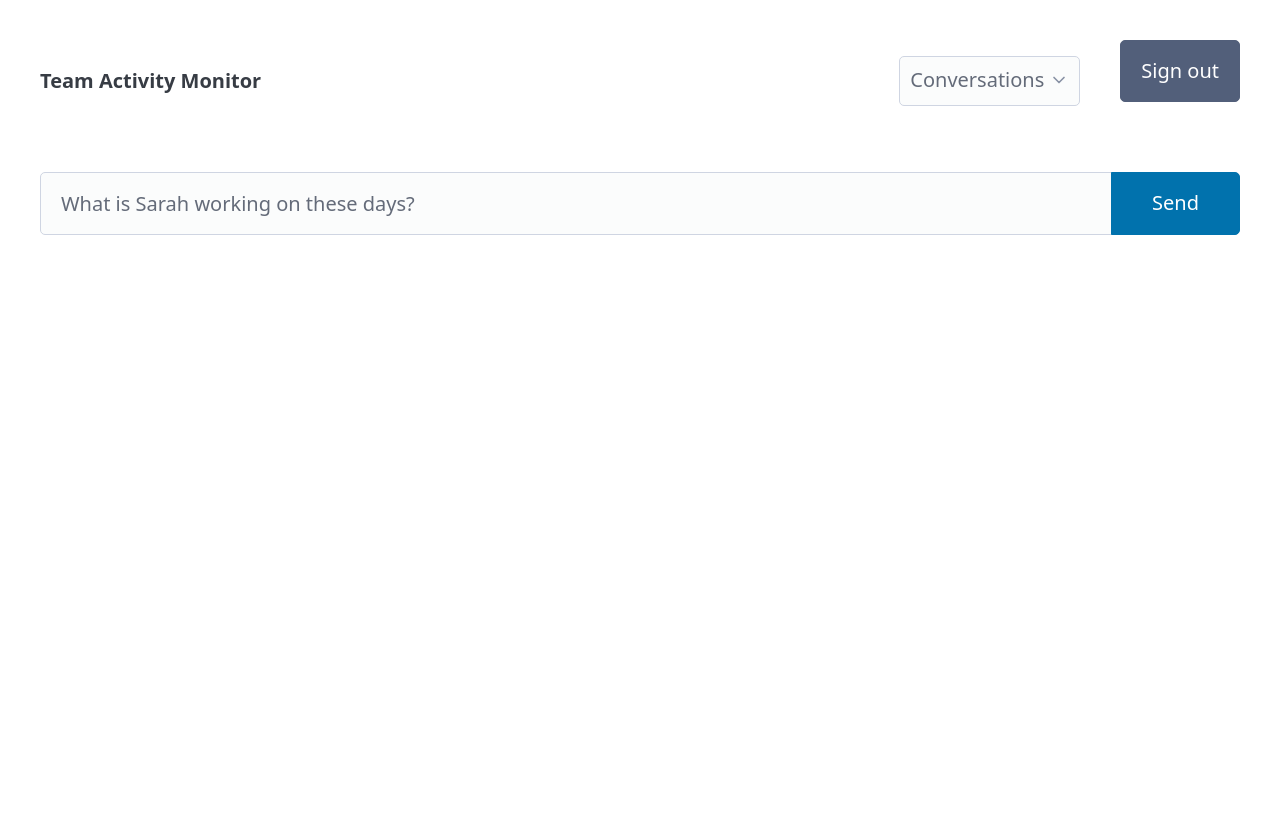
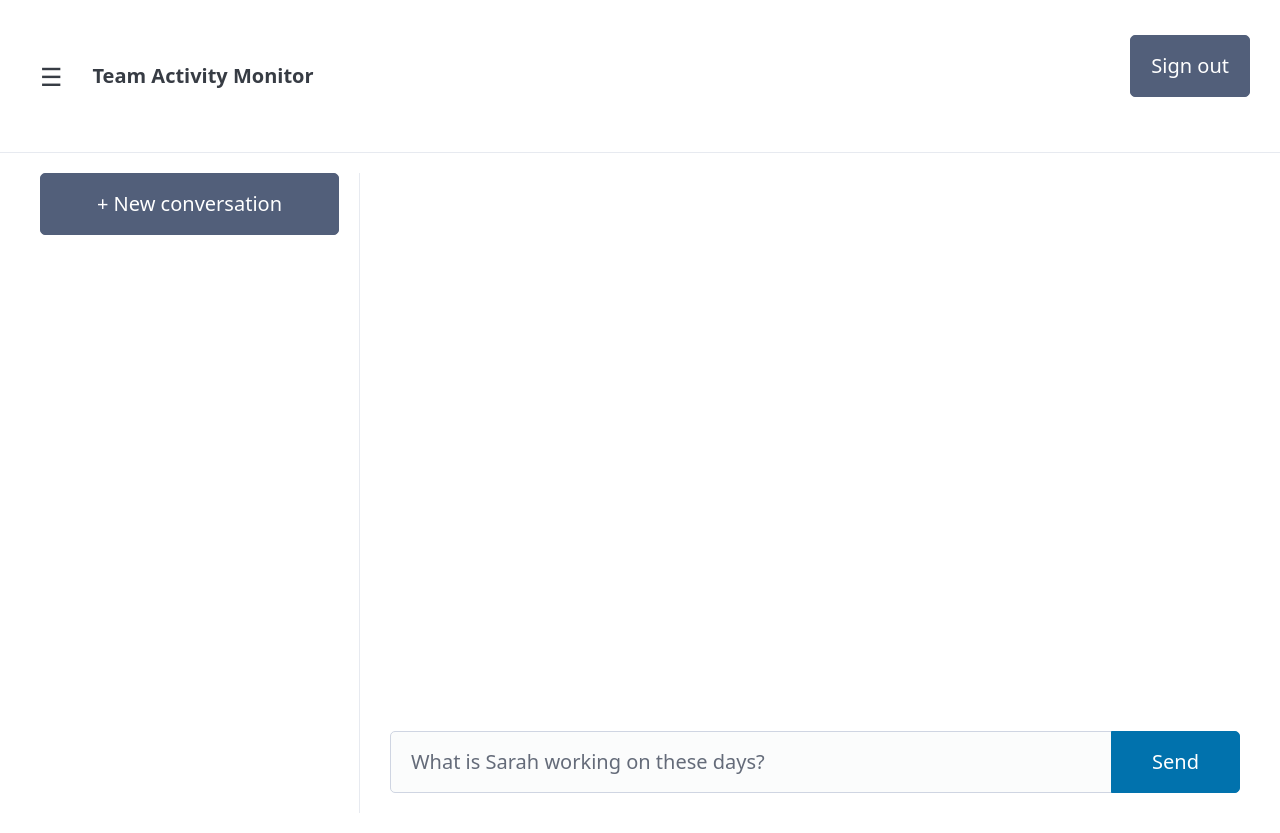
Before and after one commit to OttavioAP/Autonomized_Takehome, a FastAPI app: template app/templates/chat.html in a window 1280 px wide. Before the commit the page ends 235 px from the top, so only its background shows below. Run offline with FastAPI, Linux system fonts and the light colour scheme; the template is opened without the code that fills it, so the values that code supplies are empty; parts of the project's set-up code (start-up, migrations or seed data) failed here and were passed over; some libraries are stand-ins or nearby versions.

Commit message:
Chat UI polish: navbar/sidebar layout, send throbber, clickable pills, concurrent tool calls
- Split chat.html into a navbar (app name, user, sign out) + collapsible
  conversations sidebar + main chat pane, replacing the old bare <details>
  dropdown. Sidebar toggle button in the navbar.
- Chat log now scrolls within its own fixed-height container instead of
  growing the page; auto-scrolls to the latest message on every event.
- Added a bouncing-dots throbber shown from send until the first real
  server response (token/tool-status/cite/error), replacing dead air while
  waiting on the model.
- Activity pills now look clickable (underline, pointer cursor, hover
  lift/shadow, focus-visible outline) instead of just colored chips.
- ChatService: tool calls within one round now execute concurrently via
  asyncio.gather, each against its own AsyncSession (Database.new_session)
  rather than the shared route session - SQLAlchemy's AsyncSession isn't
  safe for concurrent use from multiple coroutines, so this avoids the
  hazard flagged when this work was scoped, instead of racing on one
  session.
- Fixed missing separator between a tool-call round's leading text (e.g.
  "I'll check Sarah's JIRA tickets.") and the next round's synthesized
  answer - a "\n\n" token is now emitted between rounds whenever the prior
  round streamed any text, since neither the model nor the SSE framing
  reliably inserts one on its own.

Co-Authored-By: Claude Sonnet 5 <noreply@anthropic.com>

```diff
--- a/app/static/css/chat.css
+++ b/app/static/css/chat.css
@@ -1,11 +1,99 @@
-/* Chat UI: bubbles, inline activity pills, tool-status line, cite-error marker.
-   Complements Pico.css's classless element styling rather than overriding it. */
+/* Chat UI: navbar, collapsible sidebar, bubbles, inline activity pills,
+   tool-status line, cite-error marker. Complements Pico.css's classless
+   element styling rather than overriding it. */
+
+.app-navbar {
+    padding: 0.75rem 1.5rem;
+    border-bottom: 1px solid var(--pico-muted-border-color);
+    margin-bottom: 0;
+}
+
+.sidebar-toggle {
+    background: none;
+    border: none;
+    font-size: 1.25rem;
+    line-height: 1;
+    cursor: pointer;
+    padding: 0.25rem 0.5rem;
+    color: inherit;
+}
+
+.chat-layout {
+    display: grid;
+    grid-template-columns: 16rem 1fr;
+    gap: 1.5rem;
+    align-items: start;
+    /* Fills the viewport below the navbar so the chat log's own scroll region
+       (not the page body) is what grows/scrolls as messages accumulate. */
+    height: calc(100vh - 8rem);
+}
+
+.chat-layout.sidebar-collapsed {
+    grid-template-columns: 0 1fr;
+}
+
+.conversations-sidebar {
+    overflow: hidden;
+    height: 100%;
+    overflow-y: auto;
+    border-right: 1px solid var(--pico-muted-border-color);
+    padding-right: 1rem;
+    transition: opacity 0.15s ease;
+}
+
+.chat-layout.sidebar-collapsed .conversations-sidebar {
+    opacity: 0;
+    pointer-events: none;
+    padding-right: 0;
+    border-right: none;
+}
+
+.conversations-list {
+    list-style: none;
+    margin: 1rem 0 0;
+    padding: 0;
+    display: flex;
+    flex-direction: column;
+    gap: 0.25rem;
+}
+
+.conversations-list li a {
+    display: block;
+    padding: 0.4rem 0.6rem;
+    border-radius: var(--pico-border-radius, 0.5rem);
+    text-decoration: none;
+    color: inherit;
+    white-space: nowrap;
+    overflow: hidden;
+    text-overflow: ellipsis;
+}
+
+.conversations-list li a:hover {
+    background: var(--pico-secondary-background, var(--pico-muted-border-color));
+}
+
+.conversations-list li.is-active a {
+    background: var(--pico-primary-background, var(--pico-primary));
+    color: var(--pico-primary-inverse, #fff);
+}
+
+.chat-main {
+    display: flex;
+    flex-direction: column;
+    height: 100%;
+    min-height: 0;
+}
 
 .chat-log {
     display: flex;
     flex-direction: column;
     gap: 1rem;
     margin-bottom: 1.5rem;
+    flex: 1;
+    min-height: 0;
+    overflow-y: auto;
+    scroll-behavior: smooth;
+    padding-right: 0.25rem;
 }
 
 .chat-bubble {
--- a/app/templates/base.html
+++ b/app/templates/base.html
@@ -12,6 +12,8 @@
         <script src="{{ url_for('static', path='vendor/htmx-ext-sse.js') }}" defer></script>
     </head>
     <body>
+        {% block navbar %}
+        {% endblock navbar %}
         <main class="container">
             {% block content %}
             {% endblock content %}
--- a/app/templates/chat.html
+++ b/app/templates/chat.html
@@ -3,29 +3,19 @@
 {% block extra_head %}
     <link rel="stylesheet" href="{{ url_for('static', path='css/chat.css') }}" />
 {% endblock extra_head %}
-{% block content %}
-    <nav>
+{% block navbar %}
+    <nav class="app-navbar">
         <ul>
+            <li>
+                <button type="button"
+                        id="sidebar-toggle"
+                        class="sidebar-toggle"
+                        aria-label="Toggle conversations"
+                        aria-expanded="true">☰</button>
+            </li>
             <li><strong>Team Activity Monitor</strong></li>
         </ul>
         <ul>
-            <li>
-                <details class="dropdown">
-                    <summary>Conversations</summary>
-                    <ul>
-                        {% for conversation in conversations %}
-                            <li>
-                                <a href="{{ url_for('conversation_view', conversation_id=conversation.id) }}">{{ conversation.title or "New conversation" }}</a>
-                            </li>
-                        {% endfor %}
-                        <li>
-                            <form method="post" action="{{ url_for('create_conversation') }}">
-                                <button type="submit" class="secondary">+ New conversation</button>
-                            </form>
-                        </li>
-                    </ul>
-                </details>
-            </li>
             <li>{{ current_user.user_display_name }}</li>
             <li>
                 <form method="post" action="{{ url_for('logout') }}">
@@ -35,6 +25,22 @@
             </li>
         </ul>
     </nav>
+{% endblock navbar %}
+{% block content %}
+    <div class="chat-layout" id="chat-layout">
+        <aside class="conversations-sidebar" id="conversations-sidebar">
+            <form method="post" action="{{ url_for('create_conversation') }}">
+                <button type="submit" class="secondary">+ New conversation</button>
+            </form>
+            <ul class="conversations-list">
+                {% for conversation in conversations %}
+                    <li class="{{ 'is-active' if conversation.id == conversation_id else '' }}">
+                        <a href="{{ url_for('conversation_view', conversation_id=conversation.id) }}">{{ conversation.title or "New conversation" }}</a>
+                    </li>
+                {% endfor %}
+            </ul>
+        </aside>
+        <div class="chat-main">
             <div class="chat-log" id="chat-log">
                 {% for message in messages %}
                     {% include "chat/_message.html" %}
@@ -51,6 +57,8 @@
                     <button type="submit">Send</button>
                 </fieldset>
             </form>
+        </div>
+    </div>
     <script>
         // Vanilla SSE-over-POST: htmx-ext-sse is GET-oriented, but this endpoint is a
         // CSRF-protected POST, so we drive the stream ourselves via fetch + a streaming
@@ -60,6 +68,17 @@
         const log = document.getElementById("chat-log");
         const csrfToken = document.getElementById("csrf-token").value;
         const conversationId = {{ conversation_id | string | tojson }};
+
+        const sidebarToggle = document.getElementById("sidebar-toggle");
+        const chatLayout = document.getElementById("chat-layout");
+        sidebarToggle.addEventListener("click", () => {
+            const collapsed = chatLayout.classList.toggle("sidebar-collapsed");
+            sidebarToggle.setAttribute("aria-expanded", String(!collapsed));
+        });
+
+        function scrollToLatest() {
+            log.scrollTop = log.scrollHeight;
+        }
 
         function bubble(role) {
             const div = document.createElement("div");
@@ -72,8 +91,20 @@
             div.appendChild(roleEl);
             div.appendChild(content);
             log.appendChild(div);
-            log.scrollTop = log.scrollHeight;
+            scrollToLatest();
             return content;
+        }
+
+        function throbber() {
+            const div = document.createElement("div");
+            div.className = "chat-bubble chat-bubble--assistant chat-bubble--pending";
+            const dots = document.createElement("div");
+            dots.className = "throbber";
+            dots.innerHTML = "<span></span><span></span><span></span>";
+            div.appendChild(dots);
+            log.appendChild(div);
+            scrollToLatest();
+            return div;
         }
 
         function pill(item) {
@@ -100,8 +131,17 @@
             input.value = "";
 
             bubble("user").textContent = query;
-            const assistant = bubble("assistant");
+            const pending = throbber();
+            let assistant = null;
             let toolStatus = null;
+
+            function ensureAssistantBubble() {
+                if (!assistant) {
+                    pending.remove();
+                    assistant = bubble("assistant");
+                }
+                return assistant;
+            }
 
             const body = new URLSearchParams({ query, csrf_token: csrfToken });
             const resp = await fetch(`/conversations/${conversationId}/chat`, {
@@ -131,18 +171,22 @@
                     if (!dataLine) continue;
                     const data = JSON.parse(dataLine);
                     if (eventName === "token") {
+                        ensureAssistantBubble();
                         if (toolStatus) { toolStatus.remove(); toolStatus = null; }
                         assistant.appendChild(document.createTextNode(data.text));
                     } else if (eventName === "cite") {
+                        ensureAssistantBubble();
                         if (toolStatus) { toolStatus.remove(); toolStatus = null; }
                         assistant.appendChild(pill(data.item));
                     } else if (eventName === "cite-error") {
+                        ensureAssistantBubble();
                         const span = document.createElement("span");
                         span.className = "cite-error";
                         span.title = data.detail;
                         span.textContent = "[" + data.ordinal + ": unresolved citation]";
                         assistant.appendChild(span);
                     } else if (eventName === "tool-status") {
+                        ensureAssistantBubble();
                         if (!toolStatus) {
                             toolStatus = document.createElement("p");
                             toolStatus.className = "tool-status";
@@ -150,14 +194,16 @@
                         }
                         toolStatus.textContent = data.message;
                     } else if (eventName === "error") {
+                        ensureAssistantBubble();
                         const p = document.createElement("p");
                         p.className = "chat-error";
                         p.textContent = data.detail;
                         assistant.appendChild(p);
                     }
-                    log.scrollTop = log.scrollHeight;
+                    scrollToLatest();
                 }
             }
+            pending.remove();
         });
     </script>
 {% endblock content %}
```
Also changed, not shown: other parts of app/static/css/chat.css (+88 -2 lines), app/db/session.py (+8 -0 lines), app/services/chat_service.py (+61 -19 lines). Lines whose indentation alone changed are shown as unchanged.
